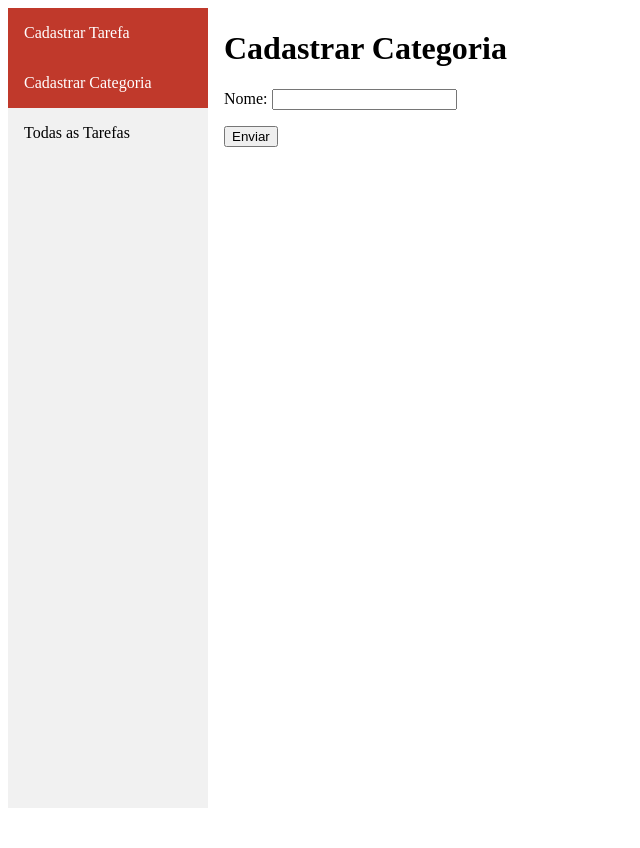
After one commit to diegolinkk/to-do-django, a Django app: page /cadastrar_categoria/ in a window 1280 px wide. The commit adds this page. Shown: the top 848 px of the page, without its empty margins (0-640 px from the left). Run offline with Django 3.2, Linux system fonts and the light colour scheme; data that the repository does not hold is empty; some libraries are stand-ins or nearby versions.

Commit message:
cadastro de categorias ok

```diff
--- a/observacoes.txt
+++ b/observacoes.txt
@@ -9,7 +9,7 @@
 - fazer o filtro de categorias funcionar - ok
 
 - incluir opção de cadastrar tarefa fora do admin - ok
-- incluir opção de cadastrar categorias fora do admin - próxima
+- incluir opção de cadastrar categorias fora do admin - ok
 - pensar como habilitar painel de edição das tarefas
 - refinar templates
 
--- a/todo/forms.py
+++ b/todo/forms.py
@@ -1,8 +1,14 @@
 from django import forms
-from .models import Tarefa
+from .models import Tarefa, Categoria
 
 class TarefaForm(forms.ModelForm):
 
     class Meta():
         model = Tarefa
         fields = ['nome','data','feito','categoria']
+
+class CategoriaForm(forms.ModelForm):
+
+    class Meta():
+        model = Categoria
+        fields = ['nome']
--- a/todo/static/todo/teste.css
+++ b/todo/static/todo/teste.css
@@ -47,7 +47,7 @@ li small{
 
 }
 
-#cadastrar {
+#cadastrar-tarefa,  #cadastrar-categoria {
     background-color: #c0392b;
     color: white;
 }
--- a/todo/templates/todo/base.html
+++ b/todo/templates/todo/base.html
@@ -18,7 +18,8 @@
 </head>
 <body>
     <div class="sidebar">
-        <a href="{% url 'cadastrar_tarefa' %}" id="cadastrar"> Cadastrar Tarefa</a>
+        <a href="{% url 'cadastrar_tarefa' %}" id="cadastrar-tarefa"> Cadastrar Tarefa</a>
+        <a href="{% url 'cadastrar_categoria' %}" id="cadastrar-categoria"> Cadastrar Categoria</a>
         <a href="{% url 'tarefas_por_categoria' 0 %}"> Todas as Tarefas </a>
         {% for categoria in categorias %}
             <a href="{% url 'tarefas_por_categoria' categoria.id %}"> {{categoria.nome}}</a>
--- /dev/null
+++ b/todo/templates/todo/cadastrar_categoria.html
@@ -0,0 +1,9 @@
+{% extends 'todo/base.html' %}
+{% block conteudo %}
+    <h1> Cadastrar Categoria </h1>
+    <form action="#" method="post">
+        {% csrf_token %}
+        {{form.as_p}}
+        <input type="submit" value="Enviar">
+    </form>
+{% endblock conteudo %}
--- a/todo/urls.py
+++ b/todo/urls.py
@@ -6,4 +6,5 @@ urlpatterns = [
     path('tarefas/<int:categoria_id>/',views.tarefas_por_categoria,name='tarefas_por_categoria'),
     path('concluir_tarefa/<int:tarefa_id>/',views.concluir_tarefa,name='concluir_tarefa'),
     path('cadastrar_tarefa/', views.cadastrar_tarefa, name='cadastrar_tarefa'),
+    path('cadastrar_categoria/',views.cadastrar_categoria,name='cadastrar_categoria'),
  ]
--- a/todo/views.py
+++ b/todo/views.py
@@ -1,7 +1,7 @@
 from django.shortcuts import render,redirect
 from django.http import HttpResponse
 from .models import Categoria,Tarefa
-from .forms import TarefaForm
+from .forms import TarefaForm, CategoriaForm
 
 #como muitos lugares carregam isso, virou função
 def carregar_categorias():
@@ -43,3 +43,15 @@ def cadastrar_tarefa(request):
     categorias = carregar_categorias()
     form = TarefaForm()
     return render(request,'todo/cadastrar_tarefa.html',{'form':form,'categorias': categorias})
+
+def cadastrar_categoria(request):
+
+    if request.method == 'POST':
+        f = CategoriaForm(request.POST)
+        if f.is_valid():
+            f.save()
+            return redirect('tarefas')
+
+    categorias = carregar_categorias()
+    form = CategoriaForm()
+    return render(request,'todo/cadastrar_categoria.html',{'form':form,'categorias':categorias})
```
Also changed, not shown: README.md.
